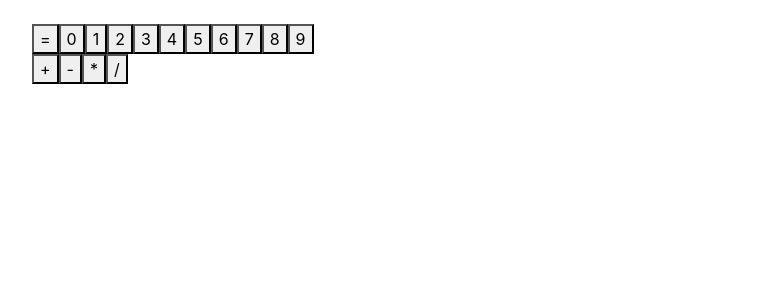
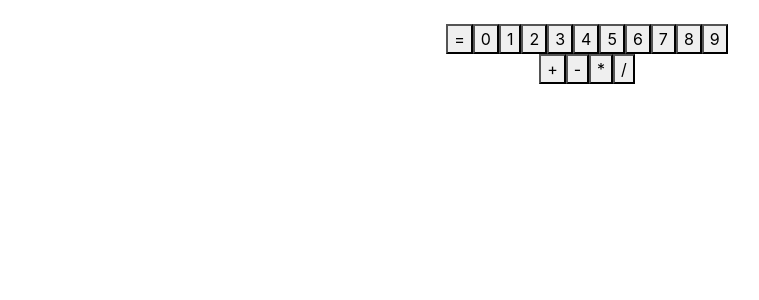
Before and after one commit to MorganS39/FEDL-projects, a React (Create React App) app in the folder calculator/: page / in a window 1280 px wide. Shown: the top 300 px of the page, without its empty margins (53-812 px from the left). Built offline with nearby package versions, Linux system fonts and the light colour scheme.

Commit message:
it actually worked :o can't believe i did it right

```diff
--- a/calculator/src/App.js
+++ b/calculator/src/App.js
@@ -16,7 +16,7 @@
     return (
       <div className="container">
         <div className="row mt-4">
-          <div className="col text-align-center">
+          <div className="col text-center">
             <div className="keypad">
               {/* Basic structure of numberpad 0-9 and = sign */}
               <div className="numberPad">
```
